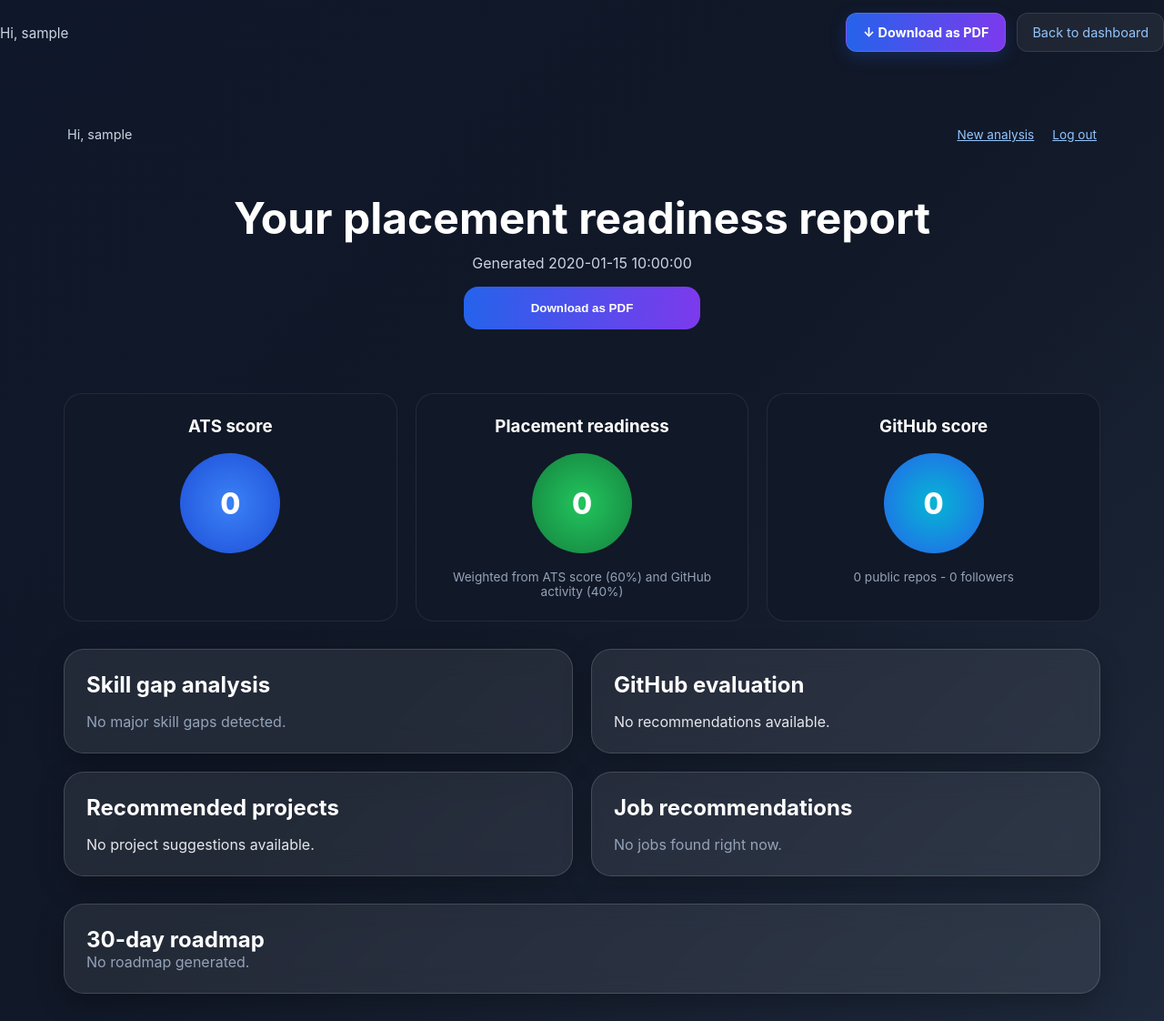
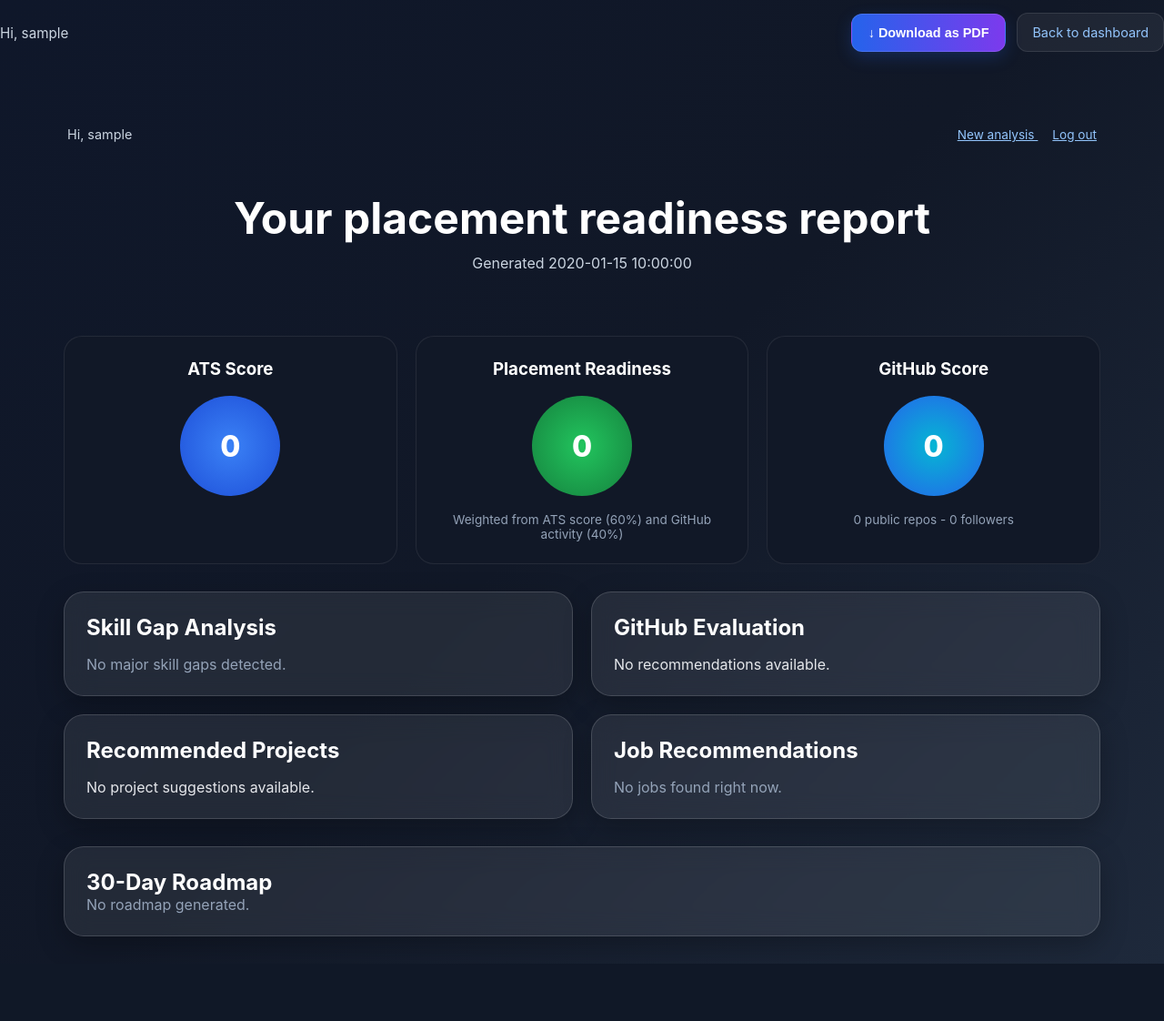
Before and after one commit to tejashwini0302/ai_mock, a Python web app: template templates/result.html in a window 1280 px wide. Shown: the whole page at 91% size. After the commit the page ends 1059 px from the top, so only its background shows below. Run offline with Jinja, Linux system fonts and the light colour scheme; the template is opened without the code that fills it: most values are stand-ins (such as "Sample title", 1, 10 or a date in 2020); some libraries are stand-ins or nearby versions.

Commit message:
Update result.html

```diff
--- a/templates/result.html
+++ b/templates/result.html
@@ -3,12 +3,25 @@
 <head>
     <meta charset="UTF-8" />
     <meta name="viewport" content="width=device-width, initial-scale=1.0" />
-  <title>Your results - Placement-Ready AI Career Agent</title>
+
+    <title>Your Results - Placement-Ready AI Career Agent</title>
+
     <link rel="stylesheet" href="/static/style.css" />
-  <script src="https://cdnjs.cloudflare.com/ajax/libs/html2pdf.js/0.10.1/html2pdf.bundle.min.js"></script>
+
+    <!-- html2pdf -->
+    <script
+        src="https://cdnjs.cloudflare.com/ajax/libs/html2pdf.js/0.10.1/html2pdf.bundle.min.js">
+    </script>
 </head>
+
 <body>
+
+    <!-- =====================================================
+         TOP BAR
+         ===================================================== -->
+
     <div class="result-topbar">
+
         <div>
             <span class="result-welcome">
                 Hi, {{ username }}
@@ -16,12 +29,14 @@
         </div>
 
         <div class="result-actions">
-    <a
-      href="/result/{{ result_id }}/pdf"
+
+            <button
+                type="button"
+                id="downloadBtn"
                 class="download-pdf-btn"
             >
                 ↓ Download as PDF
-    </a>
+            </button>
 
             <a
                 href="/"
@@ -29,77 +44,279 @@
             >
                 Back to dashboard
             </a>
-  </div>
-</div>
-  <div class="container">
-    <div class="topbar">
-      <span>Hi, {{ username }}</span>
-      <div>
-        <a href="/" class="link-btn">New analysis</a>
-        <a href="/logout" class="link-btn">Log out</a>
-      </div>
+
         </div>
 
+    </div>
+
+
+    <!-- =====================================================
+         MAIN CONTAINER
+         ===================================================== -->
+
+    <div class="container">
+
+        <!-- Dashboard navigation -->
+
+        <div class="topbar">
+
+            <span>
+                Hi, {{ username }}
+            </span>
+
+            <div>
+
+                <a
+                    href="/"
+                    class="link-btn"
+                >
+                    New analysis
+                </a>
+
+                <a
+                    href="/logout"
+                    class="link-btn"
+                >
+                    Log out
+                </a>
+
+            </div>
+
+        </div>
+
+
+        <!-- =================================================
+             PAGE HEADER
+             ================================================= -->
+
         <header class="hero">
-      <h1>Your placement readiness report</h1>
-      <p class="muted">Generated {{ created_at }}</p>
-      <button id="downloadBtn" class="primary-btn download-btn">Download as PDF</button>
+
+            <h1>
+                Your placement readiness report
+            </h1>
+
+            <p class="muted">
+                Generated {{ created_at }}
+            </p>
+
         </header>
 
-    <section class="dashboard" id="resultsSection">
+
+        <!-- =================================================
+             PDF CONTENT START
+
+             IMPORTANT:
+             The download button is OUTSIDE this container.
+             Therefore it will NOT appear in the PDF.
+             ================================================= -->
+
+        <section
+            class="dashboard"
+            id="resultsSection"
+        >
+
             <div id="pdfTarget">
+
+
+                <!-- =============================================
+                     SCORE CARDS
+                     ============================================= -->
+
                 <div class="cards">
+
+
+                    <!-- ATS -->
+
                     <div class="card">
-            <h3>ATS score</h3>
-            <div class="score-circle" id="atsScore">--</div>
-            <p class="score-note" id="atsMethod"></p>
-            <p class="score-note" id="atsNote"></p>
+
+                        <h3>
+                            ATS Score
+                        </h3>
+
+                        <div
+                            class="score-circle"
+                            id="atsScore"
+                        >
+                            --
                         </div>
 
-          <div class="card">
-            <h3>Placement readiness</h3>
-            <div class="score-circle green" id="readinessScore">--</div>
-            <p class="score-note">Weighted from ATS score (60%) and GitHub activity (40%)</p>
+                        <p
+                            class="score-note"
+                            id="atsMethod"
+                        ></p>
+
+                        <p
+                            class="score-note"
+                            id="atsNote"
+                        ></p>
+
                     </div>
 
+
+                    <!-- PLACEMENT READINESS -->
+
                     <div class="card">
-            <h3>GitHub score</h3>
-            <div class="score-circle blue" id="githubScore">--</div>
-            <p class="score-note" id="githubNote"></p>
-          </div>
+
+                        <h3>
+                            Placement Readiness
+                        </h3>
+
+                        <div
+                            class="score-circle green"
+                            id="readinessScore"
+                        >
+                            --
                         </div>
 
-        <div class="grid">
-          <div class="glass panel">
-            <h2>Skill gap analysis</h2>
-            <div class="chips" id="skillGap"></div>
+                        <p class="score-note">
+                            Weighted from ATS score (60%)
+                            and GitHub activity (40%)
+                        </p>
+
                     </div>
 
-          <div class="glass panel">
-            <h2>GitHub evaluation</h2>
-            <ul id="githubEval" class="list"></ul>
+
+                    <!-- GITHUB -->
+
+                    <div class="card">
+
+                        <h3>
+                            GitHub Score
+                        </h3>
+
+                        <div
+                            class="score-circle blue"
+                            id="githubScore"
+                        >
+                            --
                         </div>
 
-          <div class="glass panel">
-            <h2>Recommended projects</h2>
-            <ul id="projects" class="list"></ul>
+                        <p
+                            class="score-note"
+                            id="githubNote"
+                        ></p>
+
                     </div>
 
-          <div class="glass panel">
-            <h2>Job recommendations</h2>
-            <div id="jobs" class="jobs"></div>
-          </div>
                 </div>
 
-        <div class="glass roadmap">
-          <h2>30-day roadmap</h2>
-          <div class="timeline" id="roadmapTimeline"></div>
-        </div>
-      </div>
-    </section>
+
+                <!-- =============================================
+                     MAIN ANALYSIS GRID
+                     ============================================= -->
+
+                <div class="grid">
+
+
+                    <!-- SKILL GAP -->
+
+                    <div class="glass panel">
+
+                        <h2>
+                            Skill Gap Analysis
+                        </h2>
+
+                        <div
+                            class="chips"
+                            id="skillGap"
+                        ></div>
+
                     </div>
 
-  <script id="analysisData" type="application/json">{{ result_json | safe }}</script>
+
+                    <!-- GITHUB EVALUATION -->
+
+                    <div class="glass panel">
+
+                        <h2>
+                            GitHub Evaluation
+                        </h2>
+
+                        <ul
+                            id="githubEval"
+                            class="list"
+                        ></ul>
+
+                    </div>
+
+
+                    <!-- PROJECTS -->
+
+                    <div class="glass panel">
+
+                        <h2>
+                            Recommended Projects
+                        </h2>
+
+                        <ul
+                            id="projects"
+                            class="list"
+                        ></ul>
+
+                    </div>
+
+
+                    <!-- JOBS -->
+
+                    <div class="glass panel">
+
+                        <h2>
+                            Job Recommendations
+                        </h2>
+
+                        <div
+                            id="jobs"
+                            class="jobs"
+                        ></div>
+
+                    </div>
+
+                </div>
+
+
+                <!-- =============================================
+                     30-DAY ROADMAP
+                     ============================================= -->
+
+                <div class="glass roadmap">
+
+                    <h2>
+                        30-Day Roadmap
+                    </h2>
+
+                    <div
+                        class="timeline"
+                        id="roadmapTimeline"
+                    ></div>
+
+                </div>
+
+
+            </div>
+
+        </section>
+
+    </div>
+
+
+    <!-- =====================================================
+         ANALYSIS JSON
+
+         FastAPI/Jinja puts the saved analysis JSON here.
+         result.js reads this element.
+         ===================================================== -->
+
+    <script
+        id="analysisData"
+        type="application/json"
+    >{{ result_json | safe }}</script>
+
+
+    <!-- =====================================================
+         RESULT JAVASCRIPT
+         ===================================================== -->
+
     <script src="/static/result.js"></script>
+
 </body>
 </html>
```
Lines whose indentation alone changed are shown as unchanged.
